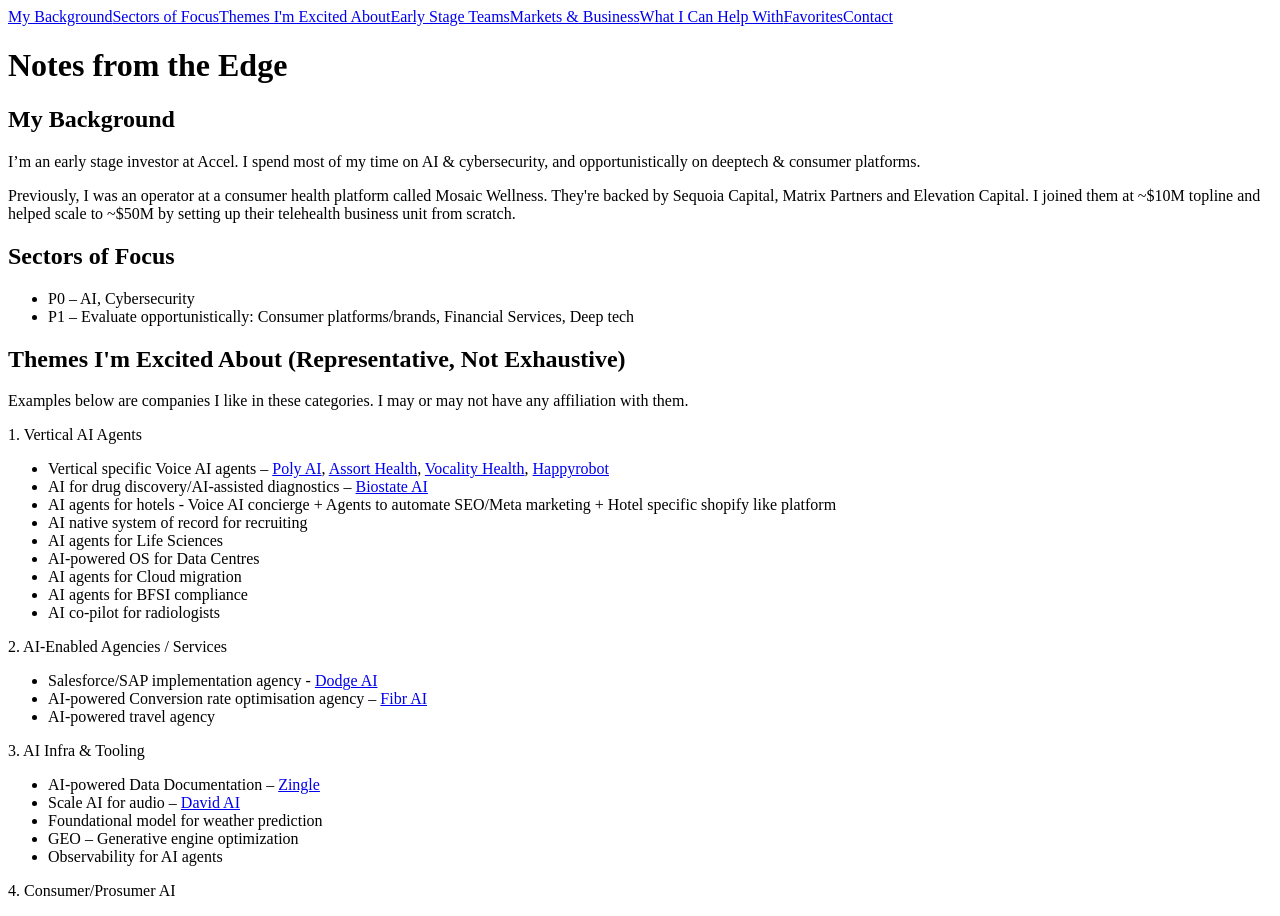
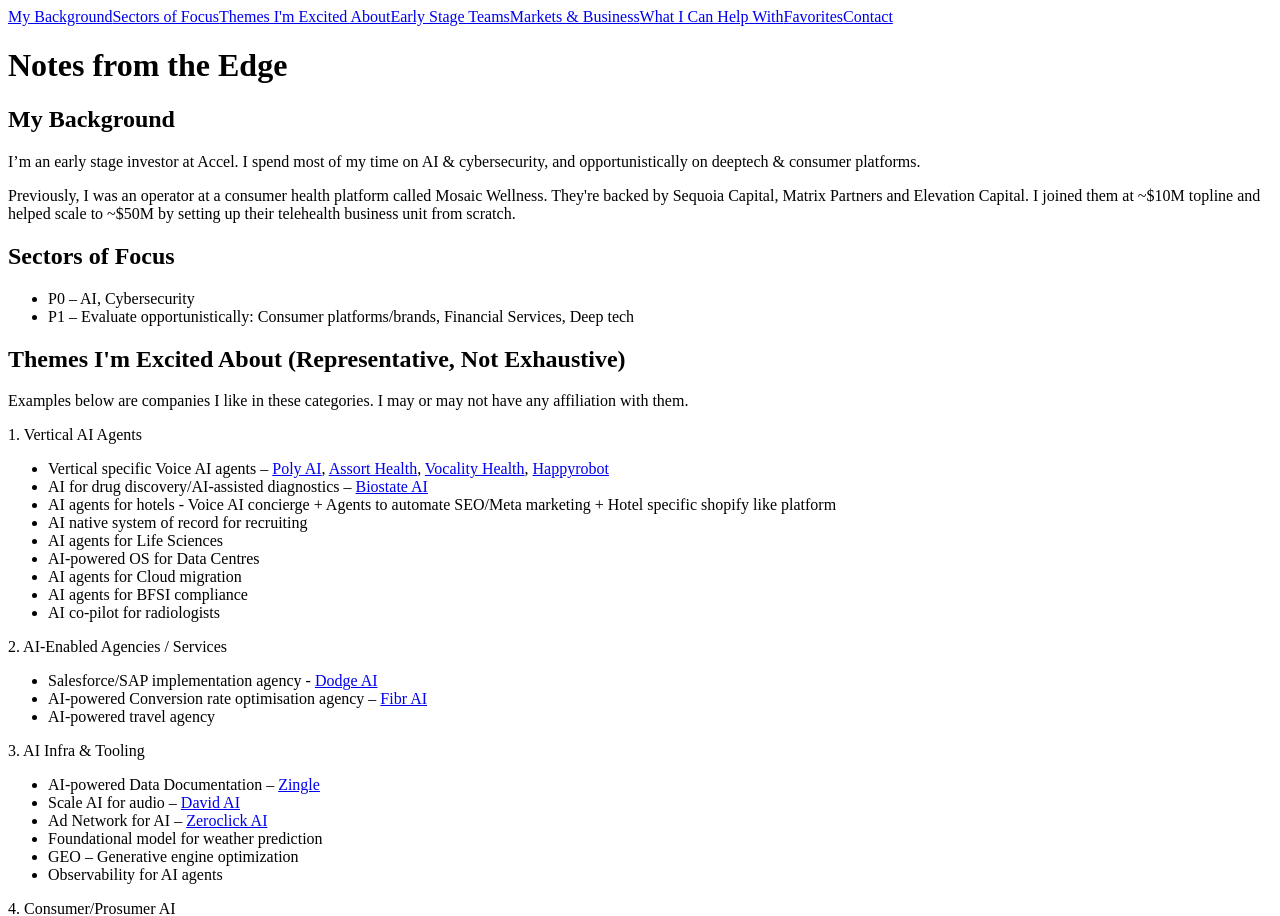
Before and after one commit to CJ-os-99/chitranjan-personal, a Next.js app: page / in a window 1280 px wide. Shown: the top 916 px of the page. Built offline with nearby package versions, Linux system fonts and the light colour scheme.

Commit message:
Update index.js

```diff
--- a/pages/index.js
+++ b/pages/index.js
@@ -65,6 +65,7 @@
           <ul className="list-disc list-inside text-sm">
             <li>AI-powered Data Documentation – <a href="https://www.getzingle.com/">Zingle</a></li>
             <li>Scale AI for audio – <a href="https://www.withdavid.ai/">David AI</a></li>
+            <li>Ad Network for AI – <a href="https://www.zeroclick.ai/">Zeroclick AI</a></li>
             <li>Foundational model for weather prediction</li>
             <li>GEO – Generative engine optimization</li>
             <li>Observability for AI agents</li>
```
